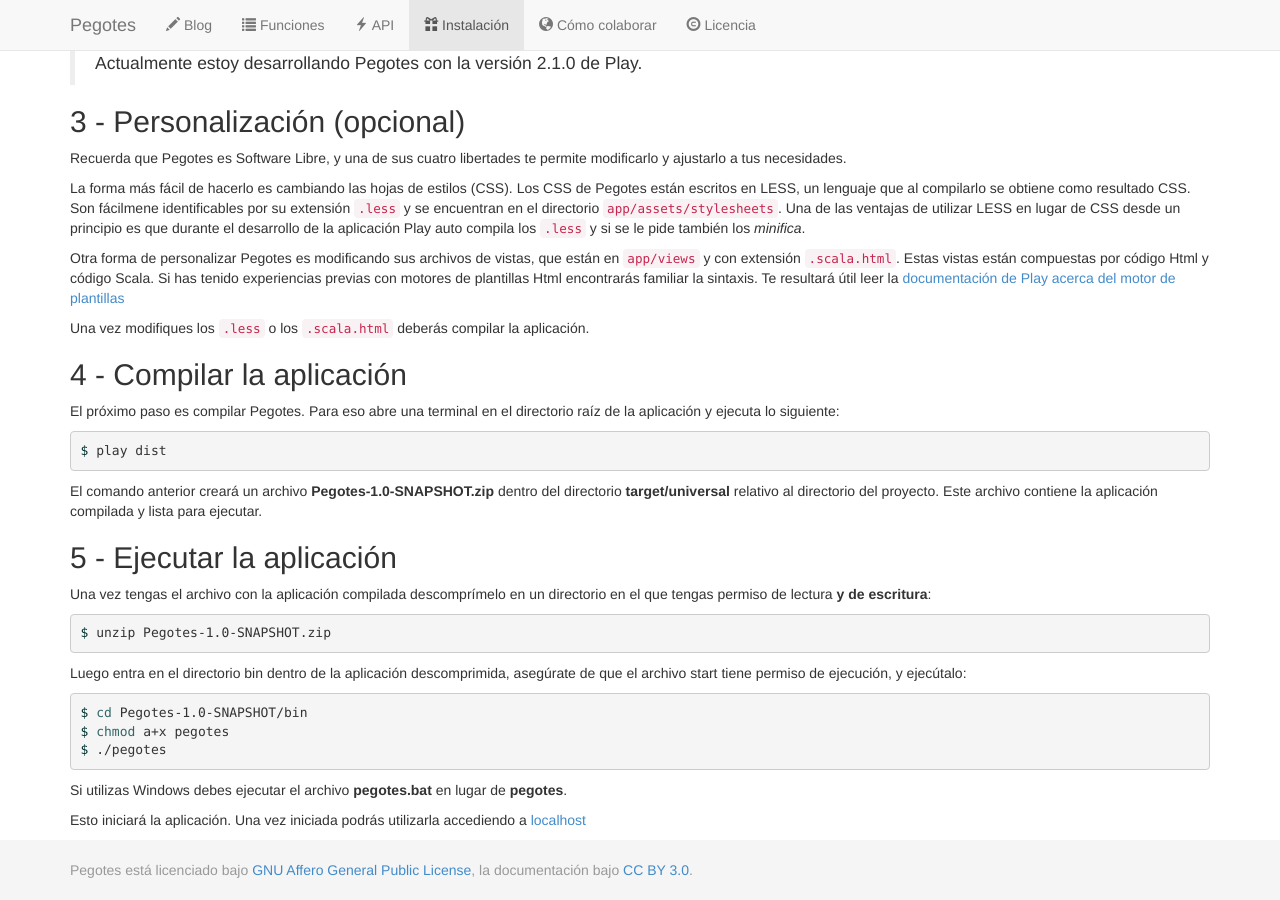
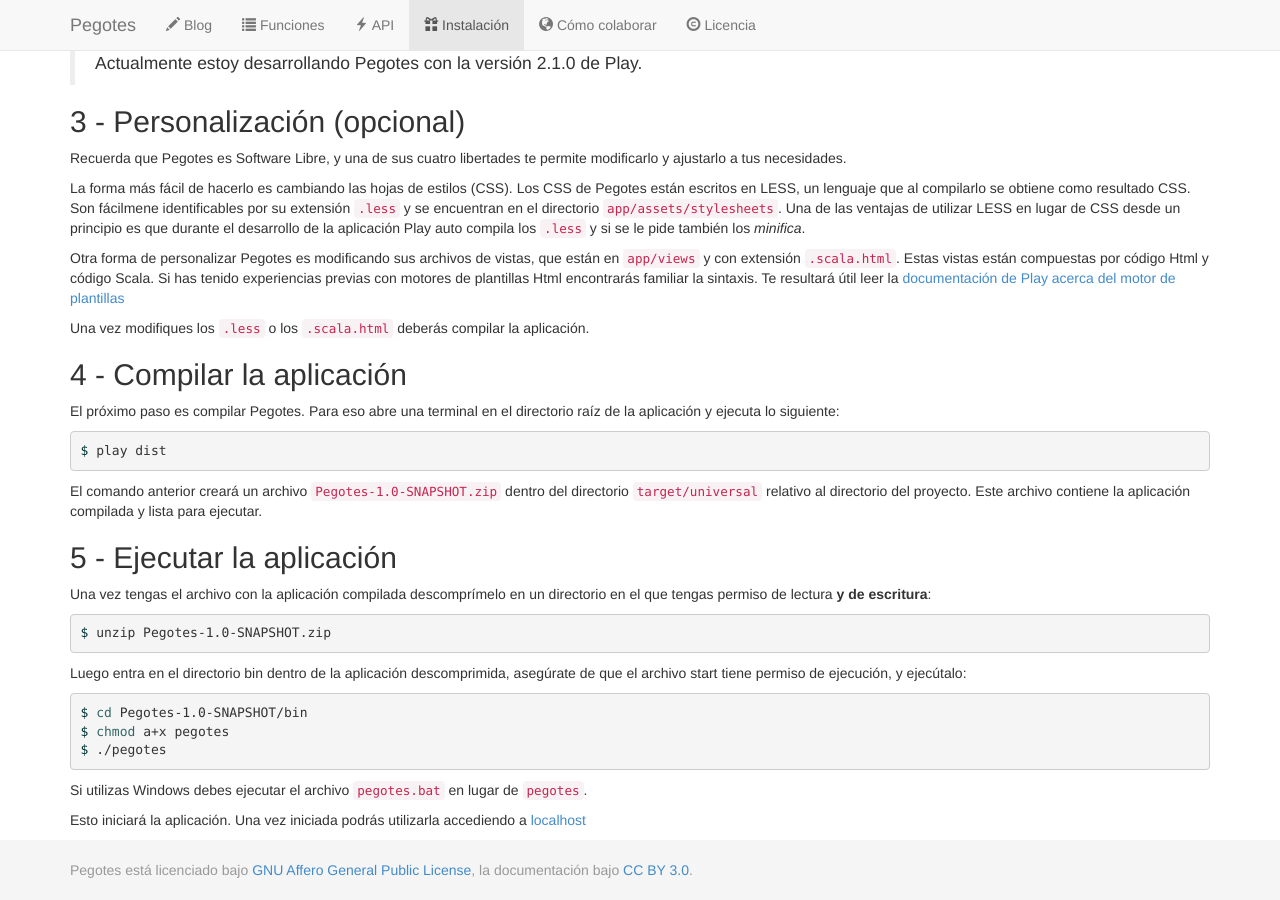
Before and after one commit to greenled/gloo, a Jekyll site: the page built from installation.html, in a window 1280 px wide and 900 px high, scrolled down 531 px. Built offline with Jekyll 4.4.1, drawn with Linux system fonts in a browser that asks for light colours; Markdown is read by kramdown in place of the engine named in the settings.

```diff
--- a/installation.html
+++ b/installation.html
@@ -36,7 +36,7 @@ $ java -version
 $ play dist
 {% endhighlight %}
 
-<p>El comando anterior creará un archivo <strong>Pegotes-1.0-SNAPSHOT.zip</strong> dentro del directorio <strong>target/universal</strong> relativo al directorio del proyecto. Este archivo contiene la aplicación compilada y lista para ejecutar.</p>
+<p>El comando anterior creará un archivo <code>Pegotes-1.0-SNAPSHOT.zip</code> dentro del directorio <code>target/universal</code> relativo al directorio del proyecto. Este archivo contiene la aplicación compilada y lista para ejecutar.</p>
 <h2>5 - Ejecutar la aplicación</h2>
 <p>Una vez tengas el archivo con la aplicación compilada descomprímelo en un directorio en el que tengas permiso de lectura <strong>y de escritura</strong>:</p>
 {% highlight bash %}
@@ -50,6 +50,6 @@ $ chmod a+x pegotes
 $ ./pegotes
 {% endhighlight %}
 
-<p>Si utilizas Windows debes ejecutar el archivo <strong>pegotes.bat</strong> en lugar de <strong>pegotes</strong>.</p>
+<p>Si utilizas Windows debes ejecutar el archivo <code>pegotes.bat</code> en lugar de <code>pegotes</code>.</p>
 
 <p>Esto iniciará la aplicación. Una vez iniciada podrás utilizarla accediendo a <a href="http://localhost:9000">localhost</a></p>
```
